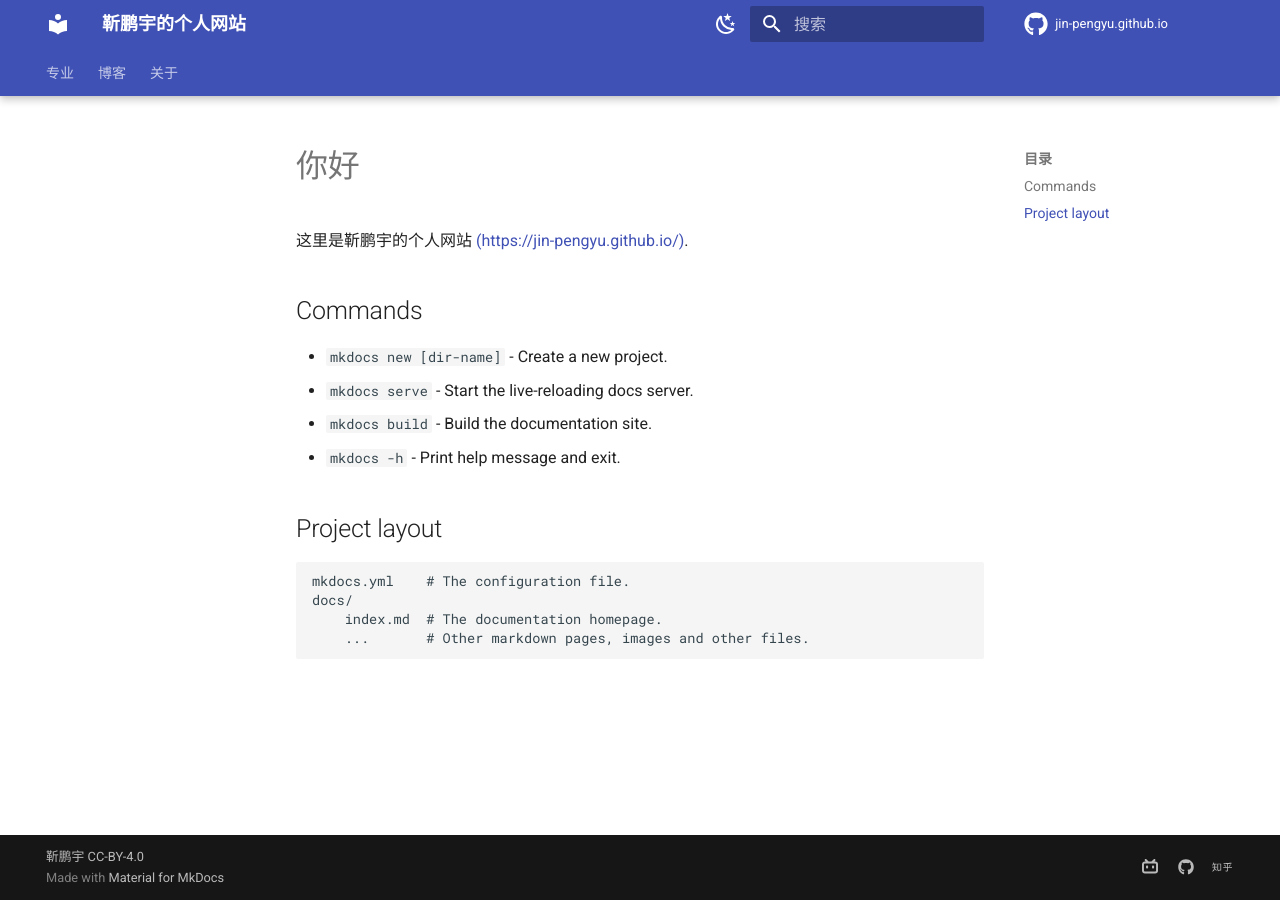
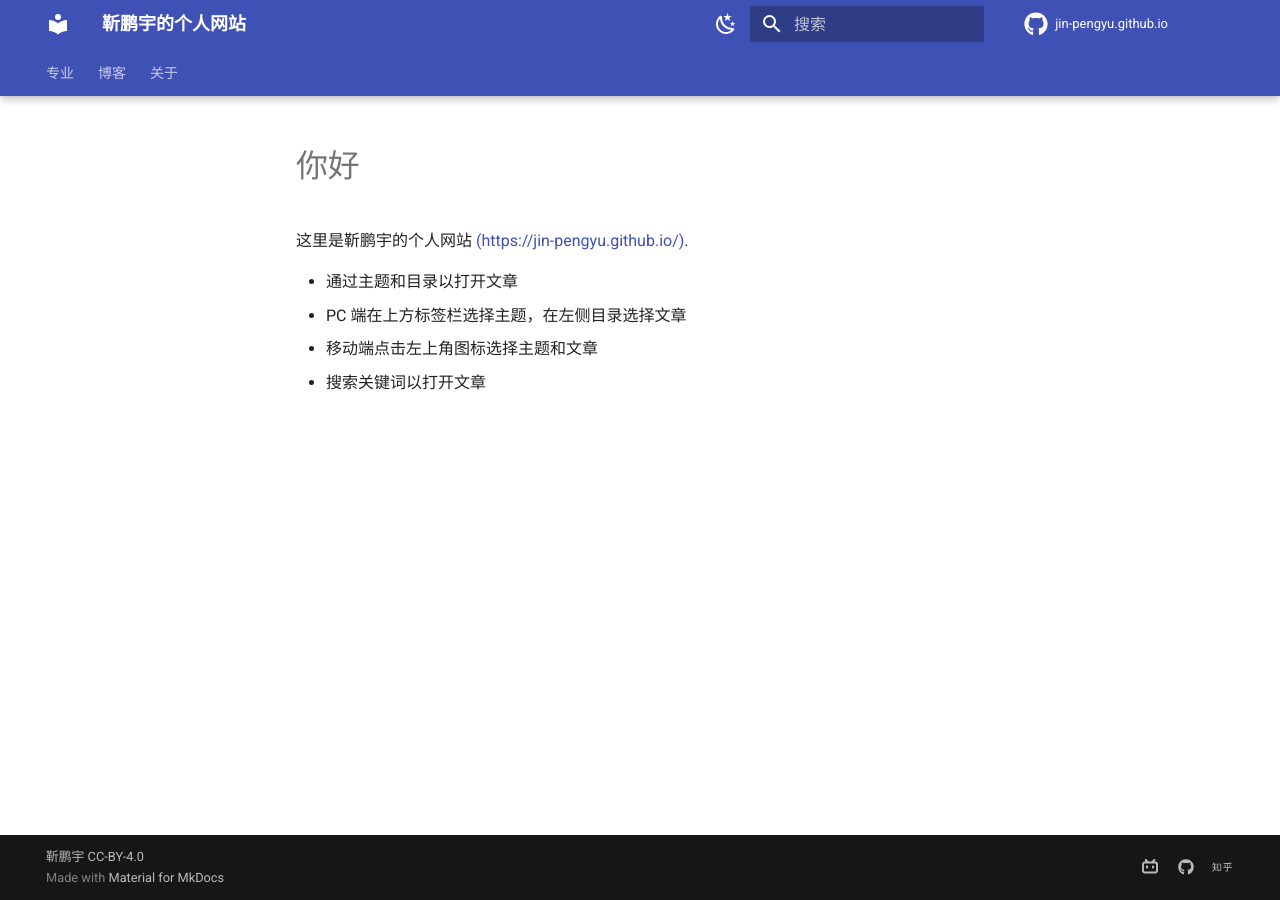
Before and after one commit to Pengyu-Jin/Pengyu-Jin.github.io, an MkDocs documentation site: the page built from docs/index.md, in a window 1280 px wide. Built offline with MkDocs 1.6.1 and Material for MkDocs 9.7.7, drawn with Linux system fonts in a browser that asks for light colours.

Commit message:
change style20

```diff
--- a/docs/index.md
+++ b/docs/index.md
@@ -2,16 +2,7 @@
 
 这里是靳鹏宇的个人网站 [(https://jin-pengyu.github.io/)](https://jin-pengyu.github.io/).
 
-## Commands
-
-- `mkdocs new [dir-name]` - Create a new project.
-- `mkdocs serve` - Start the live-reloading docs server.
-- `mkdocs build` - Build the documentation site.
-- `mkdocs -h` - Print help message and exit.
-
-## Project layout
-
-    mkdocs.yml    # The configuration file.
-    docs/
-        index.md  # The documentation homepage.
-        ...       # Other markdown pages, images and other files.
+- 通过主题和目录以打开文章
+  - PC 端在上方标签栏选择主题，在左侧目录选择文章
+  - 移动端点击左上角图标选择主题和文章
+- 搜索关键词以打开文章
```
Also changed, not shown: docs/about/personal profile/p p.md (added, +25 -0 lines).
